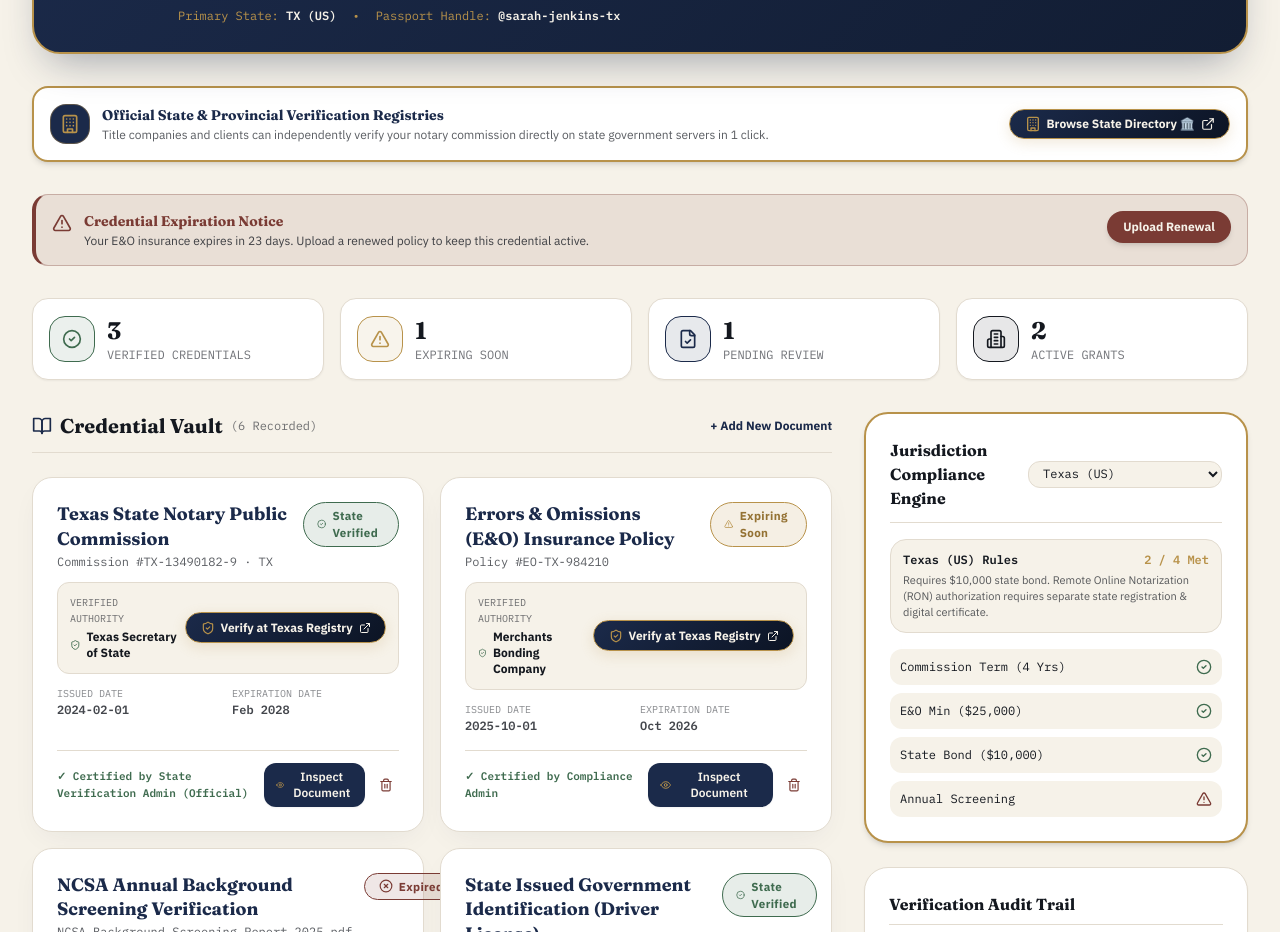
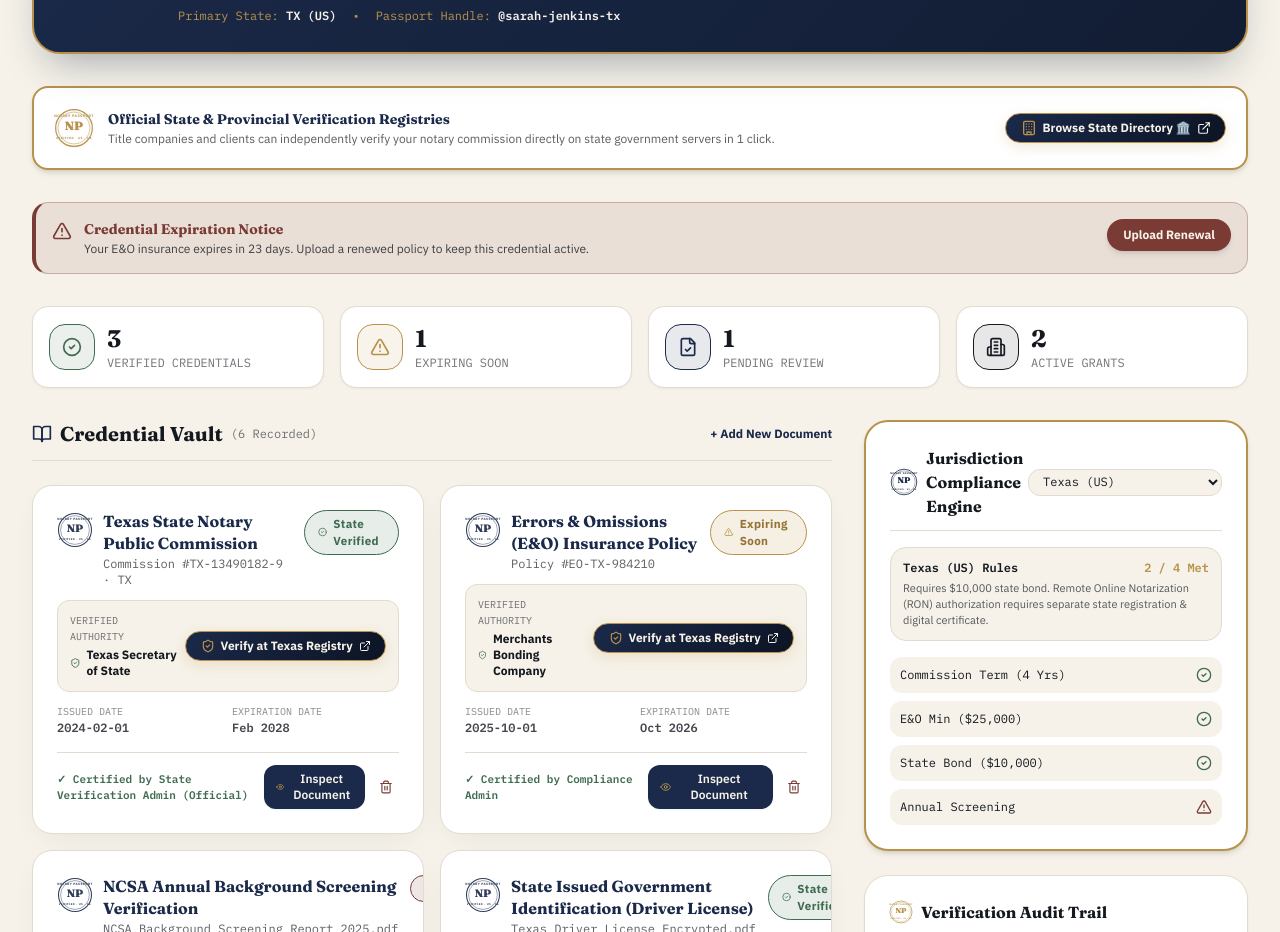
Before and after one commit to MHilow/notary-passport, a React (Vite) app: page / in a window 1280 px wide. Shown: the part 300-1232 px from the top of the page. Built offline with nearby package versions, Linux system fonts and the light colour scheme.

Commit message:
Integrate official logo seals across all section headers, cards, dialogs, and footers, resolving remaining UI discrepancies

```diff
--- a/src/components/CredentialCard.tsx
+++ b/src/components/CredentialCard.tsx
@@ -3,6 +3,7 @@ import { Credential } from '../types';
 import { StatusBadge } from './StatusBadge';
 import { calculateCredentialStatus } from '../services/verificationEngine';
 import { getJurisdiction } from '../data/jurisdictions';
+import { PassportSeal } from './PassportSeal';
 import { Eye, ExternalLink, ShieldCheck, Trash2 } from 'lucide-react';
 
 interface CredentialCardProps {
@@ -24,13 +25,15 @@ export const CredentialCard: React.FC<CredentialCardProps> = ({
   const stateName = jurisdiction?.name || credential.jurisdictionCode || 'State';
 
   return (
-    <div className="bubbly-card flex flex-col justify-between">
+    <div className="bubbly-card flex flex-col justify-between relative overflow-hidden">
 
       {/* Top Header */}
       <div>
         <div className="flex items-start justify-between gap-3 mb-2">
+          <div className="flex items-start gap-2.5">
+            <PassportSeal size={36} variant="navy" className="shrink-0 mt-0.5 opacity-90" />
             <div>
-            <h3 className="font-serif font-bold text-lg text-[#1B2A4A] leading-snug">
+              <h3 className="font-serif font-bold text-base text-[#1B2A4A] leading-snug">
                 {credential.title}
               </h3>
               <p className="text-xs text-[#14181F]/70 font-mono mt-0.5">
@@ -41,6 +44,7 @@ export const CredentialCard: React.FC<CredentialCardProps> = ({
                   : credential.fileName}
                 {credential.jurisdictionCode && ` · ${credential.jurisdictionCode}`}
               </p>
+            </div>
           </div>
           <StatusBadge status={currentStatus} />
         </div>
--- a/src/components/JurisdictionDirectoryModal.tsx
+++ b/src/components/JurisdictionDirectoryModal.tsx
@@ -1,5 +1,7 @@
 import React, { useState } from 'react';
 import { JURISDICTIONS } from '../data/jurisdictions';
+import { PassportSeal } from './PassportSeal';
+import { ScallopedSeal } from './ScallopedSeal';
 import { X, ExternalLink, ShieldCheck, Search, Building2, CheckCircle2, Globe } from 'lucide-react';
 
 interface JurisdictionDirectoryModalProps {
@@ -37,10 +39,8 @@ export const JurisdictionDirectoryModal: React.FC<JurisdictionDirectoryModalProp
 
         {/* Modal Header */}
         <div className="flex items-center justify-between pb-4 border-b border-[#E2DBCF]">
-          <div className="flex items-center gap-3">
-            <div className="w-12 h-12 rounded-2xl bg-[#1B2A4A] text-[#B8924A] flex items-center justify-center border border-[#B8924A]/40 shadow-md">
-              <Building2 className="w-6 h-6" />
-            </div>
+          <div className="flex items-center gap-3.5">
+            <ScallopedSeal size={52} showAccents={false} className="shrink-0 drop-shadow-sm" />
             <div>
               <div className="flex items-center gap-2">
                 <h2 className="font-serif font-bold text-xl text-[#14181F]">Official Government Verification Directory</h2>
@@ -110,7 +110,8 @@ export const JurisdictionDirectoryModal: React.FC<JurisdictionDirectoryModalProp
                 className="p-4 rounded-2xl bg-[#FFFFFF] border border-[#E2DBCF] hover:border-[#B8924A] transition-all flex flex-col sm:flex-row sm:items-center justify-between gap-3 shadow-sm hover:shadow-md"
               >
                 <div className="space-y-1">
-                  <div className="flex items-center gap-2">
+                  <div className="flex items-center gap-2 flex-wrap">
+                    <PassportSeal size={28} variant="navy" className="shrink-0" />
                     <span className="font-serif font-bold text-base text-[#1B2A4A]">
                       {j.name} ({j.stateOrProvince})
                     </span>
--- a/src/views/AdminQueueView.tsx
+++ b/src/views/AdminQueueView.tsx
@@ -2,6 +2,7 @@ import React, { useState } from 'react';
 import { Credential, NotaryProfile } from '../types';
 import { StatusBadge } from '../components/StatusBadge';
 import { PassportSeal } from '../components/PassportSeal';
+import { ScallopedSeal } from '../components/ScallopedSeal';
 import { CheckSquare, CheckCircle2, XCircle, Eye, FileText, User } from 'lucide-react';
 
 interface AdminQueueViewProps {
@@ -64,13 +65,13 @@ export const AdminQueueView: React.FC<AdminQueueViewProps> = ({
       {/* Pending Reviews Queue */}
       <div className="space-y-4">
         <h2 className="font-serif font-bold text-lg text-[#14181F] flex items-center gap-2 border-b border-[#D8D2C6] pb-2">
-          <CheckSquare className="w-5 h-5 text-[#1B2A4A]" />
+          <PassportSeal size={28} variant="gold" />
           Pending Verification Requests ({pendingCredentials.length})
         </h2>
 
         {pendingCredentials.length === 0 ? (
-          <div className="bg-white border border-[#D8D2C6] p-12 text-center text-[#14181F]/60 text-xs font-mono">
-            <CheckCircle2 className="w-10 h-10 text-[#3F6B4F] mx-auto mb-2" />
+          <div className="bg-white border border-[#D8D2C6] rounded-3xl p-12 text-center text-[#14181F]/60 text-xs font-mono space-y-2">
+            <ScallopedSeal size={60} showAccents={false} className="mx-auto" />
             <div className="font-bold text-[#14181F] text-sm font-serif">REGISTRAR QUEUE CLEAN</div>
             <p className="mt-1 font-sans">All submitted notary credentials have been reviewed and verified.</p>
           </div>
--- a/src/views/BusinessLookupView.tsx
+++ b/src/views/BusinessLookupView.tsx
@@ -3,6 +3,7 @@ import { NotaryProfile, Credential, AccessGrant } from '../types';
 import { StatusBadge } from '../components/StatusBadge';
 import { calculateCredentialStatus } from '../services/verificationEngine';
 import { PassportSeal } from '../components/PassportSeal';
+import { ScallopedSeal } from '../components/ScallopedSeal';
 import { Search, Building2, CheckCircle2, Eye, Lock, FileText } from 'lucide-react';
 
 interface BusinessLookupViewProps {
@@ -107,18 +108,21 @@ export const BusinessLookupView: React.FC<BusinessLookupViewProps> = ({
       </div>
 
       {/* Search Result Profile Header */}
-      <div className="bg-white border border-[#D8D2C6] p-6 space-y-6">
+      <div className="bg-white border border-[#D8D2C6] p-6 space-y-6 rounded-3xl shadow-sm">
 
         <div className="flex flex-col sm:flex-row items-center sm:items-start gap-4 border-b border-[#D8D2C6] pb-4">
-          <img
-            src={profile.photoUrl}
-            alt={profile.fullName}
-            className="w-16 h-16 object-cover border border-[#1B2A4A]"
-          />
+          <div className="relative shrink-0">
+            <img
+              src={profile.photoUrl}
+              alt={profile.fullName}
+              className="w-16 h-16 object-cover border-2 border-[#1B2A4A] rounded-2xl"
+            />
+            <ScallopedSeal size={28} showAccents={false} className="absolute -bottom-2 -right-2 drop-shadow-md" />
+          </div>
           <div className="flex-1 text-center sm:text-left space-y-1">
             <div className="flex items-center justify-center sm:justify-start gap-3">
               <h2 className="font-serif font-bold text-xl text-[#14181F]">{profile.fullName}</h2>
-              <span className="font-mono text-xs text-[#1B2A4A] bg-[#F6F2E9] px-2 py-0.5 border border-[#1B2A4A]/30">
+              <span className="font-mono text-xs text-[#1B2A4A] bg-[#F6F2E9] px-2 py-0.5 border border-[#1B2A4A]/30 rounded-md">
                 @{profile.handle}
               </span>
             </div>
@@ -217,8 +221,8 @@ export const BusinessLookupView: React.FC<BusinessLookupViewProps> = ({
                 ))}
               </div>
             ) : (
-              <div className="p-8 bg-[#F6F2E9] border border-[#D8D2C6] text-center space-y-3">
-                <Lock className="w-10 h-10 text-[#1B2A4A] mx-auto" />
+              <div className="p-8 bg-[#F6F2E9] border border-[#D8D2C6] text-center space-y-3 rounded-2xl">
+                <PassportSeal size={56} variant="navy" className="mx-auto drop-shadow-sm" />
                 <h3 className="font-serif font-bold text-lg text-[#14181F]">Document Access Permission Required</h3>
                 <p className="text-xs text-[#14181F]/70 max-w-md mx-auto font-sans">
                   {companyName} does not currently have active document viewing permissions for {profile.fullName}.
--- a/src/views/NotaryDashboard.tsx
+++ b/src/views/NotaryDashboard.tsx
@@ -126,11 +126,9 @@ export const NotaryDashboard: React.FC<NotaryDashboardProps> = ({
       </div>
 
       {/* Prominent State Registry Direct Verification Callout Banner */}
-      <div className="p-4 rounded-2xl bg-[#FFFFFF] border-2 border-[#B8924A] shadow-md flex flex-col sm:flex-row sm:items-center justify-between gap-4">
-        <div className="flex items-center gap-3">
-          <div className="w-10 h-10 rounded-2xl bg-[#1B2A4A] text-[#B8924A] flex items-center justify-center shrink-0 border border-[#B8924A]/40">
-            <Building className="w-5 h-5" />
-          </div>
+      <div className="p-4 sm:p-5 rounded-2xl bg-[#FFFFFF] border-2 border-[#B8924A] shadow-md flex flex-col sm:flex-row sm:items-center justify-between gap-4">
+        <div className="flex items-center gap-3.5">
+          <PassportSeal size={40} variant="gold" className="shrink-0 drop-shadow-sm" />
           <div>
             <h4 className="font-serif font-bold text-sm text-[#1B2A4A] flex items-center gap-2">
               Official State & Provincial Verification Registries
@@ -236,7 +234,7 @@ export const NotaryDashboard: React.FC<NotaryDashboardProps> = ({
 
           {credentials.length === 0 ? (
             <div className="bg-white border-2 border-dashed border-[#E2DBCF] rounded-3xl p-10 text-center space-y-3">
-              <BookOpen className="w-10 h-10 text-[#B8924A] mx-auto" />
+              <ScallopedSeal size={64} showAccents={false} className="mx-auto" />
               <h3 className="font-serif font-bold text-lg text-[#14181F]">No Credential Documents Uploaded</h3>
               <p className="text-xs text-[#14181F]/70 font-sans max-w-sm mx-auto">
                 Upload your notary commission, E&O policy, background check, or state bond to activate zero-knowledge verification.
@@ -268,7 +266,8 @@ export const NotaryDashboard: React.FC<NotaryDashboardProps> = ({
 
           <div className="bg-white border-2 border-[#B8924A] rounded-3xl p-6 shadow-md space-y-4">
             <div className="flex items-center justify-between border-b border-[#E2DBCF] pb-3">
-              <h3 className="font-serif font-bold text-base text-[#14181F]">
+              <h3 className="font-serif font-bold text-base text-[#14181F] flex items-center gap-2">
+                <PassportSeal size={28} variant="navy" />
                 Jurisdiction Compliance Engine
               </h3>
               <select
@@ -335,7 +334,8 @@ export const NotaryDashboard: React.FC<NotaryDashboardProps> = ({
 
           {/* Audit Log */}
           <div className="bg-white border border-[#E2DBCF] rounded-3xl p-6 shadow-sm">
-            <h3 className="font-serif font-bold text-base text-[#14181F] mb-3 border-b border-[#E2DBCF] pb-2">
+            <h3 className="font-serif font-bold text-base text-[#14181F] mb-3 border-b border-[#E2DBCF] pb-2 flex items-center gap-2">
+              <PassportSeal size={24} variant="gold" />
               Verification Audit Trail
             </h3>
 
--- a/src/views/PublicProfileView.tsx
+++ b/src/views/PublicProfileView.tsx
@@ -37,14 +37,14 @@ export const PublicProfileView: React.FC<PublicProfileViewProps> = ({
     <div className="max-w-4xl mx-auto space-y-8 pb-16">
 
       {/* Zero Knowledge Public Notice Banner */}
-      <div className="p-3 bg-[#3F6B4F]/10 border-l-4 border-l-[#3F6B4F] border border-[#3F6B4F]/30 text-[#14181F] text-xs font-mono flex items-center justify-between gap-3">
+      <div className="p-3 bg-[#3F6B4F]/10 border-l-4 border-l-[#3F6B4F] border border-[#3F6B4F]/30 text-[#14181F] text-xs font-mono flex items-center justify-between gap-3 rounded-xl">
         <div className="flex items-center gap-2.5">
-          <ShieldCheck className="w-4 h-4 text-[#3F6B4F] shrink-0" />
+          <PassportSeal size={24} variant="navy" className="shrink-0" />
           <span>
             <strong>Zero-Knowledge Public Verification Profile:</strong> Credential validity and expiration dates are confirmed real-time.
           </span>
         </div>
-        <span className="font-bold text-[11px] text-[#1B2A4A] bg-[#FFFFFF] px-2 py-0.5 border border-[#D8D2C6] shrink-0">
+        <span className="font-bold text-[11px] text-[#1B2A4A] bg-[#FFFFFF] px-2 py-0.5 border border-[#D8D2C6] shrink-0 rounded-md">
           ID: {profile.handle}
         </span>
       </div>
@@ -75,7 +75,7 @@ export const PublicProfileView: React.FC<PublicProfileViewProps> = ({
         <div>
           <div className="flex items-center justify-between mb-4 border-b border-[#B8924A]/30 pb-2">
             <h2 className="font-serif font-bold text-lg text-[#F6F2E9] flex items-center gap-2">
-              <BookOpen className="w-5 h-5 text-[#B8924A]" />
+              <PassportSeal size={28} variant="gold" />
               Credential Verification Status ({verifiedCount}/{totalCount} Valid)
             </h2>
             <span className="text-xs font-mono text-[#B8924A]">State & Provincial Registry Verified</span>
```
Also changed, not shown: src/App.tsx (+10 -11 lines). Lines whose indentation alone changed are shown as unchanged.
